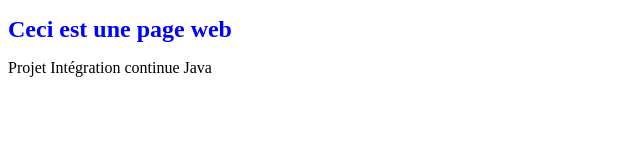
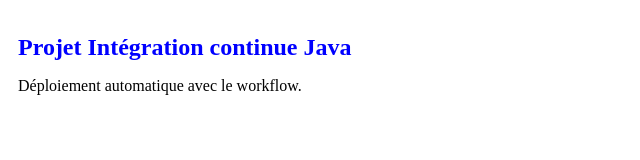
Before and after one commit to Gwendoline-Pinault/simples-java-ci, a plain HTML site: page web/index.html in a window 1280 px wide. Shown: the whole page, without its empty margins (0-640 px from the left). Drawn offline with Linux system fonts and the light colour scheme.

Commit message:
test ajout deploy

```diff
--- a/web/index.html
+++ b/web/index.html
@@ -7,8 +7,9 @@
   <title>Simples Java</title>
 </head>
 <body>
-  <h1>Ceci est une page web</h1>
+  <h1>Projet Intégration continue Java</h1>
 
-  <p>Projet Intégration continue Java</p>
+  <p>Déploiement automatique avec le workflow.</p>
+
 </body>
 </html>
--- a/web/style.css
+++ b/web/style.css
@@ -1,3 +1,13 @@
+* {
+  box-sizing: border-box;
+}
+
+body {
+  width: 100dvw;
+  height: 100dvh;
+  padding: 10px;
+}
+
 h1 {
   font-weight: bold;
   font-size: x-large;
```
